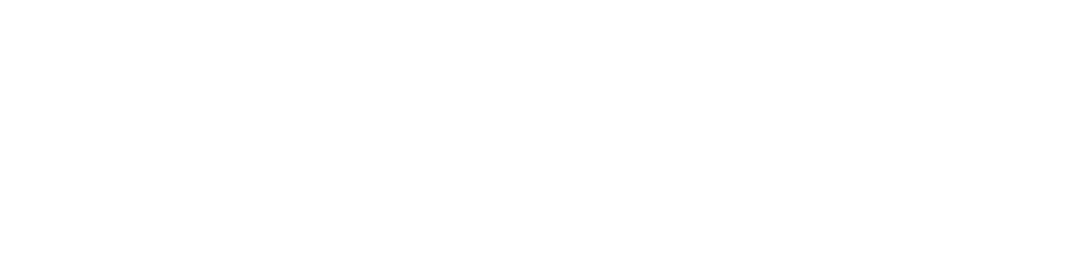
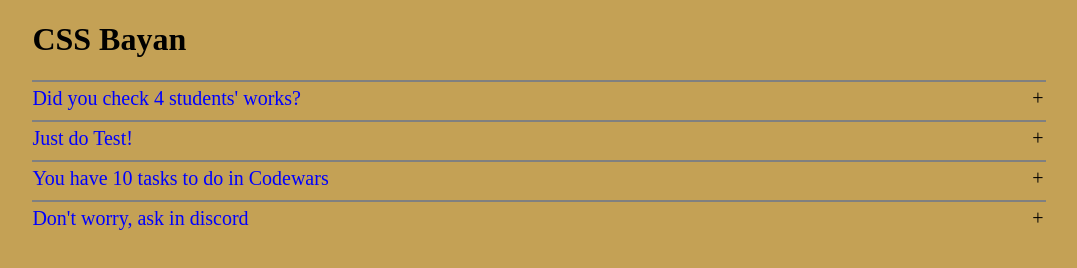
Before and after one commit to 4037637/cssBayan, a plain HTML site: page cssBayan/index.html in a window 1280 px wide. Shown: the whole page, without its empty margins (102-1179 px from the left). Drawn offline with Linux system fonts and the light colour scheme.

Commit message:
feat: basic page layout (Sun, Mar 12, 2023 10:54:27 AM)

```diff
--- a/cssBayan/index.html
+++ b/cssBayan/index.html
@@ -7,3 +7,73 @@
     <link rel="stylesheet" href="style.css">
     <title>CSS Bayan</title>
 </head>
+<body class="body">
+    <header class="header">
+        <div class="title-cont">
+            <h1 class="title">CSS Bayan</h1>
+        </div>
+    </header>
+    <main class="main">
+        <div class="list-cont">
+            <ul class="m-list">
+                <li class="m-item">
+                    <div class="line"></div>
+                    <div class="item-title">
+                        <div class="item-text">
+                            Did you check 4 students' works?
+                        </div>
+                        <div class="item-but">
+                            +
+                        </div>
+                    </div>
+                    <!-- <div class="item-pic">
+                        <img class='item-pic' src="img/rock-raise-eyebrow.webp" >
+                    </div> -->
+                </li>
+                <li class="m-item">
+                    <div class="line"></div>
+                    <div class="item-title">
+                        <div class="item-text">
+                            Just do Test!
+                        </div>
+                        <div class="item-but">
+                            +
+                        </div>
+                    </div>
+                    <!-- <div class="item-pic">
+                        <img class='item-pic' src="img/just-do-it.jpg" >
+                    </div> -->
+                </li>
+                <li class="m-item">
+                    <div class="line"></div>
+                    <div class="item-title">
+                        <div class="item-text">
+                            You have 10 tasks to do in Codewars
+                        </div>
+                        <div class="item-but">
+                            +
+                        </div>
+                    </div>
+                    <!-- <div class="item-pic">
+                        <img class='item-pic' src="img/grandpa-harold.jpg" >
+                    </div> -->
+                </li>
+                <li class="m-item">
+                    <div class="line"></div>
+                    <div class="item-title">
+                        <div class="item-text">
+                            Don't worry, ask in discord
+                        </div>
+                        <div class="item-but">
+                            +
+                        </div>
+                    </div>
+                    <!-- <div class="item-pic">
+                        <img class='item-pic' src="img/Leo-toasting.jpg" >
+                    </div> -->
+                </li>
+            </ul>
+        </div>
+    </main>
+</body>
+</html>
--- a/cssBayan/style.css
+++ b/cssBayan/style.css
@@ -1 +1,85 @@
-Future css styles
+.body {
+    background-color: rgb(196, 161, 85);
+    color: black;
+}
+
+.header {
+    margin: 20px auto 10px;
+    align-items: center;
+}
+
+.title-cont {
+    max-width: 50%;
+    margin-left: 10%;
+}
+
+.title {
+    font-weight:700;
+    color: black;
+}
+
+.main {
+    margin: 0 auto 20px;
+    align-items: center;
+}
+
+.list-cont {
+    width: 80%;
+    max-width: 1200px;
+    margin-left: 10%;
+}
+
+.m-list {
+    margin-left: 0;
+    padding-left: 0;
+    color: blue;
+    cursor:pointer;
+}
+
+.m-list:hover, .m-list:active, .m-list:focus .item-text {
+    color: black;
+}
+
+.m-item {
+    margin-bottom: 10px;
+    list-style-type: none;
+}
+
+.m-item:last-child {
+    margin-bottom: 0;
+}
+
+.item-title {
+    display: flex;
+    flex-direction: row;
+    justify-content: space-between;
+    font-size: 20px;
+    font-weight: 500;
+}
+
+.item-text {
+    max-width: 450px;
+    color: inherit;
+}
+
+.item-but {
+    max-width: 12px;
+}
+
+.item-but {
+    color: black;
+}
+
+.line {
+    display: block;
+    margin-bottom: 5px;
+    height: 0.1px;
+    width: 100%;
+    border: 1px solid grey;
+}
+
+.item-pic {
+    margin: 5px auto 0;
+    height: 300px;
+    width: 300px;
+}
```
Also changed, not shown: cssBayan/img/Leo-toasting.jpg (added), cssBayan/img/grandpa-harold.jpg (added), cssBayan/img/just-do-it.jpg (added), cssBayan/img/rock-raise-eyebrow.webp (added).
